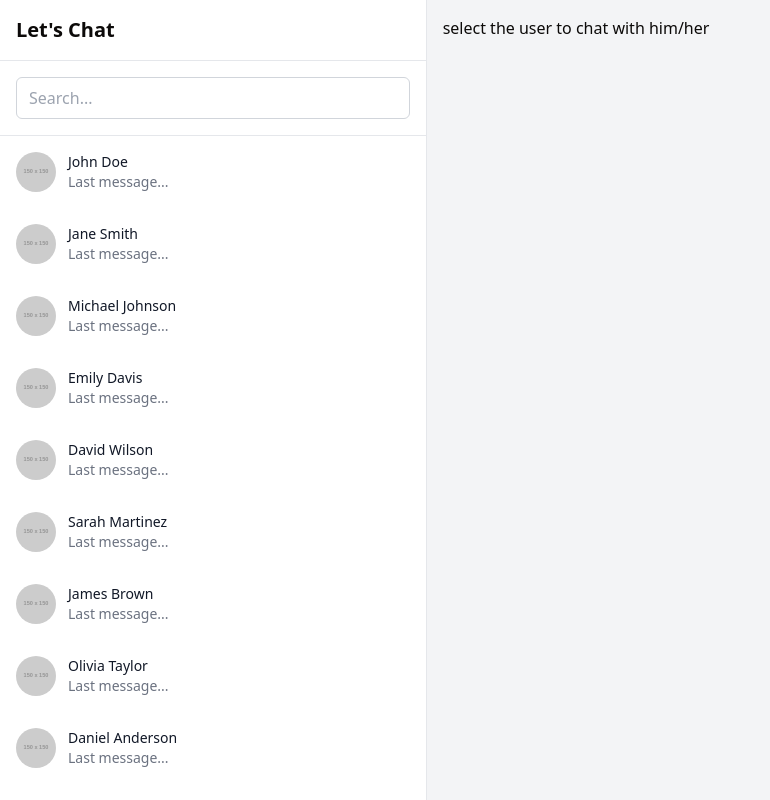
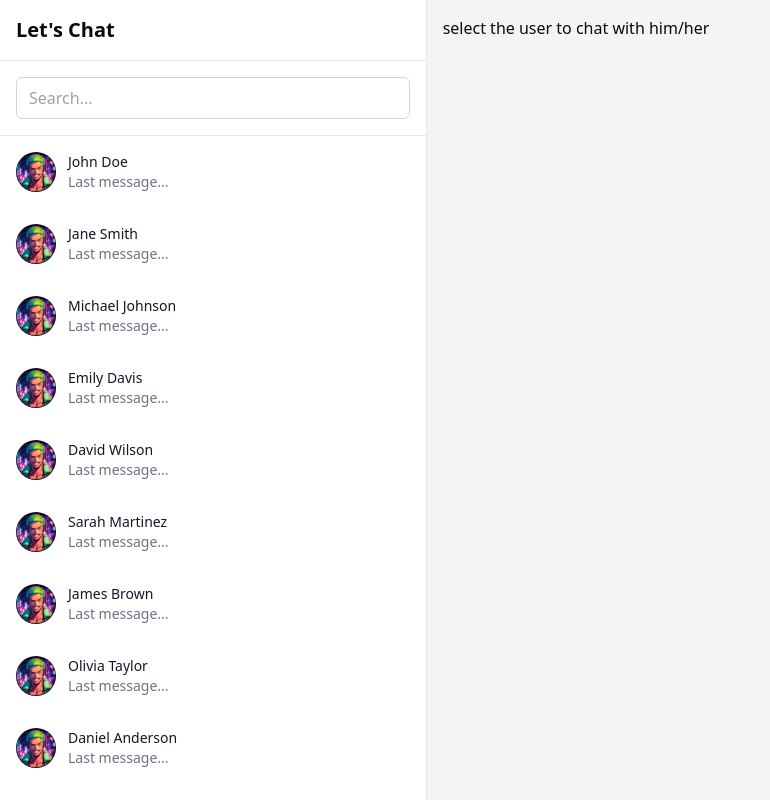
Before and after one commit to Rabi14378/RTC, a React (Vite) app in the folder Client/: page / in a window 1280 px wide. Shown: the whole page, without its empty margins (0-770 px from the left). Built offline with nearby package versions, Linux system fonts and the light colour scheme.

Commit message:
ui fixes

```diff
--- a/Client/src/components/chatItem.jsx
+++ b/Client/src/components/chatItem.jsx
@@ -1,11 +1,16 @@
-export default function ChatItem({ user, onClick }) {
+import zoroAvatar from "../assets/images/zoro11.jpg";
+export default function ChatItem({ user, onClick, isSelected }) {
   return (
-    <div className="p-4 hover:bg-gray-50 cursor-pointer" onClick={onClick}>
+    <div
+      className={`p-4 hover:bg-gray-50 cursor-pointer ${
+        isSelected && "bg-blue-50"
+      }`}
+      onClick={onClick}>
       <div className="flex items-center">
         <div className="flex-shrink-0">
           <img
             className="h-10 w-10 rounded-full"
-            src="https://via.placeholder.com/150"
+            src={zoroAvatar}
             alt="User Avatar"
           />
         </div>
--- a/Client/src/components/sidePanel.jsx
+++ b/Client/src/components/sidePanel.jsx
@@ -89,6 +89,7 @@ export default function SidePanel() {
   const [searchedUsers, setSearchedUsers] = useState([]);
   const [searching, setSearching] = useState(false);
   const [searchQuery, setSearchQuery] = useState("");
+  const [selectedChat, setSelectedChat] = useState(null);
   const navigate = useNavigate();
 
   const searchHandler = (qUsers, query, focused) => {
@@ -98,6 +99,7 @@ export default function SidePanel() {
   };
 
   const chatItemClickHandler = (userId) => {
+    setSelectedChat(userId);
     console.log("Clicked user:", userId);
     navigate(`/chats/${userId}`);
   };
@@ -118,6 +120,7 @@ export default function SidePanel() {
                 <ChatItem
                   key={user.id}
                   user={user}
+                  isSelected={user.id === selectedChat}
                   onClick={() => chatItemClickHandler(user.id)}
                 />
               ))
@@ -129,6 +132,7 @@ export default function SidePanel() {
               <ChatItem
                 key={user.id}
                 user={user}
+                isSelected={user.id === selectedChat}
                 onClick={() => chatItemClickHandler(user.id)}
               />
             ))
```
Also changed, not shown: Client/src/assets/images/zoro11.jpg (added).
